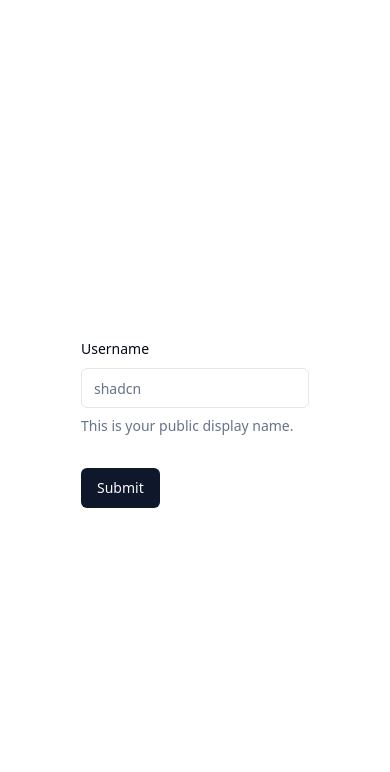
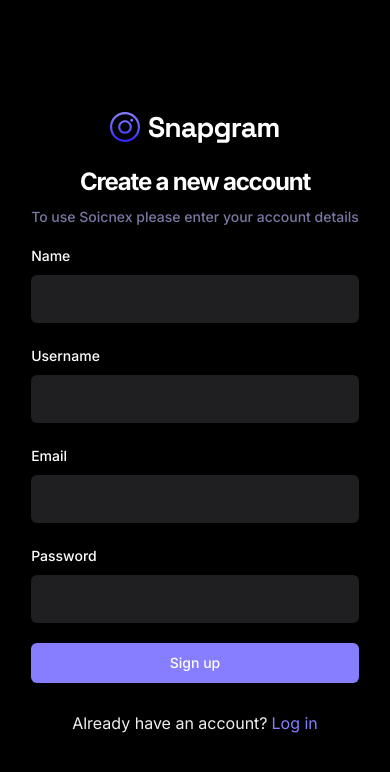
Before and after one commit to steedude/SociNex, a React (Vite) app: page /sign-up in a window 390 px wide. Shown: the top 772 px of the page. Built offline with nearby package versions, Linux system fonts and the light colour scheme.

Commit message:
feat: Signup Form before submit function

```diff
--- a/src/_auth/forms/SignupForm.tsx
+++ b/src/_auth/forms/SignupForm.tsx
@@ -1,44 +1,64 @@
+import { z } from "zod";
+import { Link } from "react-router-dom";
 import { zodResolver } from "@hookform/resolvers/zod";
 import { useForm } from "react-hook-form";
-import { z } from "zod";
-
 import { Button } from "@/components/ui/button";
 import { Input } from "@/components/ui/input";
 import {
+  FormControl,
   Form,
-  FormControl,
-  FormDescription,
   FormField,
   FormItem,
   FormLabel,
   FormMessage,
 } from "@/components/ui/form";
+import { SignupValidation } from "@/lib/validation";
+import Loader from "@/components/shared/Loader";
 
-const formSchema = z.object({
-  username: z.string().min(2, {
-    message: "Username must be at least 2 characters.",
-  }),
-});
+const isLoading = false;
 
 const SignupForm = () => {
-  // 1. Define your form.
-  const form = useForm<z.infer<typeof formSchema>>({
-    resolver: zodResolver(formSchema),
+  const form = useForm<z.infer<typeof SignupValidation>>({
+    resolver: zodResolver(SignupValidation),
     defaultValues: {
+      name: "",
       username: "",
+      email: "",
+      password: "",
     },
   });
 
-  // 2. Define a submit handler.
-  function onSubmit(values: z.infer<typeof formSchema>) {
-    // Do something with the form values.
-    // ✅ This will be type-safe and validated.
+  function onSubmit(values: z.infer<typeof SignupValidation>) {
     console.log(values);
   }
+
   return (
-    <div>
-      <Form {...form}>
-        <form onSubmit={form.handleSubmit(onSubmit)} className="space-y-8">
+    <Form {...form}>
+      <div className="sm:w-420 flex-center flex-col">
+        <img src="/assets/images/logo.svg" alt="" />
+        <h2 className="h3-bold md:h2-bold pt-5 sm:pt-12">
+          Create a new account
+        </h2>
+        <p className=" text-light-3 small-medium md:base-regilar mt-2">
+          To use Soicnex please enter your account details
+        </p>
+
+        <form
+          onSubmit={form.handleSubmit(onSubmit)}
+          className="flex flex-col gap-5 w-full mt-4">
+          <FormField
+            control={form.control}
+            name="name"
+            render={({ field }) => (
+              <FormItem>
+                <FormLabel>Name</FormLabel>
+                <FormControl>
+                  <Input type="text" className="shad-input" {...field} />
+                </FormControl>
+                <FormMessage />
+              </FormItem>
+            )}
+          />
           <FormField
             control={form.control}
             name="username"
@@ -46,19 +66,59 @@
               <FormItem>
                 <FormLabel>Username</FormLabel>
                 <FormControl>
-                  <Input placeholder="shadcn" {...field} />
+                  <Input type="text" className="shad-input" {...field} />
                 </FormControl>
-                <FormDescription>
-                  This is your public display name.
-                </FormDescription>
                 <FormMessage />
               </FormItem>
             )}
           />
-          <Button type="submit">Submit</Button>
+          <FormField
+            control={form.control}
+            name="email"
+            render={({ field }) => (
+              <FormItem>
+                <FormLabel>Email</FormLabel>
+                <FormControl>
+                  <Input type="email" className="shad-input" {...field} />
+                </FormControl>
+                <FormMessage />
+              </FormItem>
+            )}
+          />
+          <FormField
+            control={form.control}
+            name="password"
+            render={({ field }) => (
+              <FormItem>
+                <FormLabel>Password</FormLabel>
+                <FormControl>
+                  <Input type="password" className="shad-input" {...field} />
+                </FormControl>
+                <FormMessage />
+              </FormItem>
+            )}
+          />
+          <Button type="submit" className="shad-button_primary">
+            {isLoading ? (
+              <div className="flex-center gap-2 ">
+                <Loader />
+                Loading...
+              </div>
+            ) : (
+              "Sign up"
+            )}
+          </Button>
+          <p className="text-small-regular text-light-2 text-center mt-2">
+            Already have an account?
+            <Link
+              to="/sign-in"
+              className="text-primary-500 text-small-semibolod ml-1">
+              Log in
+            </Link>
+          </p>
         </form>
-      </Form>
-    </div>
+      </div>
+    </Form>
   );
 };
 
--- /dev/null
+++ b/src/components/shared/Loader.tsx
@@ -0,0 +1,9 @@
+const Loader = () => {
+  return (
+    <div className="flex-center w-full">
+      <img src="/assets/icons/loader.svg" alt="loader" width={24} height={24} />
+    </div>
+  );
+};
+
+export default Loader;
--- a/src/globals.css
+++ b/src/globals.css
@@ -1,76 +1,280 @@
+@import url("https://fonts.googleapis.com/css2?family=Inter:wght@400;500;600;700;800&display=swap");
+
 @tailwind base;
 @tailwind components;
 @tailwind utilities;
 
 @layer base {
-  :root {
-    --background: 0 0% 100%;
-    --foreground: 222.2 84% 4.9%;
-
-    --card: 0 0% 100%;
-    --card-foreground: 222.2 84% 4.9%;
-
-    --popover: 0 0% 100%;
-    --popover-foreground: 222.2 84% 4.9%;
-
-    --primary: 222.2 47.4% 11.2%;
-    --primary-foreground: 210 40% 98%;
-
-    --secondary: 210 40% 96.1%;
-    --secondary-foreground: 222.2 47.4% 11.2%;
-
-    --muted: 210 40% 96.1%;
-    --muted-foreground: 215.4 16.3% 46.9%;
-
-    --accent: 210 40% 96.1%;
-    --accent-foreground: 222.2 47.4% 11.2%;
-
-    --destructive: 0 84.2% 60.2%;
-    --destructive-foreground: 210 40% 98%;
-
-    --border: 214.3 31.8% 91.4%;
-    --input: 214.3 31.8% 91.4%;
-    --ring: 222.2 84% 4.9%;
-
-    --radius: 0.5rem;
+  * {
+    @apply box-border list-none p-0 m-0 scroll-smooth;
   }
 
-  .dark {
-    --background: 222.2 84% 4.9%;
-    --foreground: 210 40% 98%;
-
-    --card: 222.2 84% 4.9%;
-    --card-foreground: 210 40% 98%;
-
-    --popover: 222.2 84% 4.9%;
-    --popover-foreground: 210 40% 98%;
-
-    --primary: 210 40% 98%;
-    --primary-foreground: 222.2 47.4% 11.2%;
-
-    --secondary: 217.2 32.6% 17.5%;
-    --secondary-foreground: 210 40% 98%;
-
-    --muted: 217.2 32.6% 17.5%;
-    --muted-foreground: 215 20.2% 65.1%;
-
-    --accent: 217.2 32.6% 17.5%;
-    --accent-foreground: 210 40% 98%;
-
-    --destructive: 0 62.8% 30.6%;
-    --destructive-foreground: 210 40% 98%;
-
-    --border: 217.2 32.6% 17.5%;
-    --input: 217.2 32.6% 17.5%;
-    --ring: 212.7 26.8% 83.9%;
+  body {
+    @apply bg-dark-1 text-white min-h-screen font-inter;
   }
 }
 
-@layer base {
-  * {
-    @apply border-border;
+@layer utilities {
+  /* TYPOGRAPHY */
+  .h1-bold {
+    @apply text-[36px] font-bold leading-[140%] tracking-tighter;
   }
-  body {
-    @apply bg-background text-foreground;
+
+  .h1-semibold {
+    @apply text-[36px] font-semibold leading-[140%] tracking-tighter;
+  }
+
+  .h2-bold {
+    @apply text-[30px] font-bold leading-[140%] tracking-tighter;
+  }
+
+  .h3-bold {
+    @apply text-[24px] font-bold leading-[140%] tracking-tighter;
+  }
+
+  .base-semibold {
+    @apply text-[16px] font-semibold leading-[140%] tracking-tighter;
+  }
+
+  .base-medium {
+    @apply text-[16px] font-medium leading-[140%];
+  }
+
+  .base-regular {
+    @apply text-[16px] font-normal leading-[140%];
+  }
+
+  .body-bold {
+    @apply text-[18px] font-bold leading-[140%];
+  }
+
+  .body-medium {
+    @apply text-[18px] font-medium leading-[140%];
+  }
+
+  .small-semibold {
+    @apply text-[14px] font-semibold leading-[140%] tracking-tighter;
+  }
+
+  .small-medium {
+    @apply text-[14px] font-medium leading-[140%];
+  }
+
+  .small-regular {
+    @apply text-[14px] font-normal leading-[140%];
+  }
+
+  .subtle-semibold {
+    @apply text-[12px] font-semibold leading-[140%];
+  }
+
+  .tiny-medium {
+    @apply text-[10px] font-medium leading-[140%];
+  }
+
+  /* UTILITIES */
+  .invert-white {
+    @apply invert brightness-0 transition;
+  }
+
+  .flex-center {
+    @apply flex justify-center items-center;
+  }
+
+  .flex-between {
+    @apply flex justify-between items-center;
+  }
+
+  .flex-start {
+    @apply flex justify-start items-center;
+  }
+
+  .custom-scrollbar::-webkit-scrollbar {
+    width: 3px;
+    height: 3px;
+    border-radius: 2px;
+  }
+
+  .custom-scrollbar::-webkit-scrollbar-track {
+    background: #09090a;
+  }
+
+  .custom-scrollbar::-webkit-scrollbar-thumb {
+    background: #5c5c7b;
+    border-radius: 50px;
+  }
+
+  .custom-scrollbar::-webkit-scrollbar-thumb:hover {
+    background: #7878a3;
+  }
+
+  .common-container {
+    @apply flex flex-col flex-1 items-center gap-10 overflow-scroll py-10 px-5 md:px-8 lg:p-14 custom-scrollbar;
+  }
+
+  /* All Users */
+  .user-container {
+    @apply max-w-5xl flex flex-col items-start w-full gap-6 md:gap-9;
+  }
+
+  .user-grid {
+    @apply w-full grid grid-cols-1 xs:grid-cols-2 md:grid-cols-2 lg:grid-cols-2 xl:grid-cols-3 gap-7 max-w-5xl;
+  }
+
+  /* Explore */
+  .explore-container {
+    @apply flex flex-col flex-1 items-center overflow-scroll py-10 px-5 md:p-14 custom-scrollbar;
+  }
+
+  .explore-inner_container {
+    @apply max-w-5xl flex flex-col items-center w-full gap-6 md:gap-9;
+  }
+
+  .explore-search {
+    @apply h-12 bg-dark-4 border-none placeholder:text-light-4 focus-visible:ring-0 focus-visible:ring-offset-0 ring-offset-0 !important;
+  }
+
+  /* Home */
+  .home-container {
+    @apply flex flex-col flex-1 items-center gap-10 overflow-scroll py-10 px-5 md:px-8 lg:p-14 custom-scrollbar;
+  }
+
+  .home-posts {
+    @apply max-w-screen-sm flex flex-col items-center w-full gap-6 md:gap-9;
+  }
+
+  .home-creators {
+    @apply hidden xl:flex flex-col w-72 2xl:w-465 px-6 py-10 gap-10  overflow-scroll custom-scrollbar;
+  }
+
+  /* Post Details */
+  .post_details-container {
+    @apply flex flex-col flex-1 gap-10 overflow-scroll py-10 px-5 md:p-14 custom-scrollbar items-center;
+  }
+
+  .post_details-card {
+    @apply bg-dark-2 w-full max-w-5xl rounded-[30px] flex-col flex xl:flex-row border border-dark-4 xl:rounded-l-[24px];
+  }
+
+  .post_details-img {
+    @apply h-80 lg:h-[480px] xl:w-[48%] rounded-t-[30px] xl:rounded-l-[24px] xl:rounded-tr-none object-cover p-5 bg-dark-1;
+  }
+
+  .post_details-info {
+    @apply bg-dark-2 flex flex-col gap-5 lg:gap-7 flex-1 items-start p-8 rounded-[30px];
+  }
+
+  .post_details-delete_btn {
+    @apply p-0 flex gap-3 hover:bg-transparent hover:text-light-1  text-light-1 small-medium lg:base-medium;
+  }
+
+  /* Profile */
+  .profile-container {
+    @apply flex flex-col items-center flex-1 gap-10 overflow-scroll py-10 px-5 md:p-14 custom-scrollbar;
+  }
+
+  .profile-inner_container {
+    @apply flex items-center md:mb-8 xl:items-start gap-8 flex-col xl:flex-row relative max-w-5xl w-full;
+  }
+
+  .profile-tab {
+    @apply flex-center gap-3 py-4 w-48 bg-dark-2  transition flex-1 xl:flex-initial;
+  }
+
+  /* Saved */
+  .saved-container {
+    @apply flex flex-col flex-1 items-center gap-10 overflow-scroll py-10 px-5 md:p-14 custom-scrollbar;
+  }
+
+  /* Bottom bar */
+  .bottom-bar {
+    @apply z-50 flex-between w-full sticky bottom-0 rounded-t-[20px] bg-dark-2 px-5 py-4 md:hidden;
+  }
+
+  /* File uploader */
+  .file_uploader-img {
+    @apply h-80 lg:h-[480px] w-full rounded-[24px] object-cover object-top;
+  }
+
+  .file_uploader-label {
+    @apply text-light-4 text-center small-regular w-full p-4 border-t border-t-dark-4;
+  }
+
+  .file_uploader-box {
+    @apply flex-center flex-col p-7 h-80 lg:h-[612px];
+  }
+
+  /* Grid Post List */
+  .grid-container {
+    @apply w-full grid grid-cols-1 sm:grid-cols-2 md:grid-cols-1 lg:grid-cols-2 xl:grid-cols-3 gap-7 max-w-5xl;
+  }
+
+  .grid-post_link {
+    @apply flex rounded-[24px] border border-dark-4 overflow-hidden cursor-pointer w-full h-full;
+  }
+
+  .grid-post_user {
+    @apply absolute bottom-0 p-5 flex-between w-full bg-gradient-to-t from-dark-3 to-transparent rounded-b-[24px] gap-2;
+  }
+
+  /* Left sidebar */
+  .leftsidebar {
+    @apply hidden md:flex px-6 py-10 flex-col justify-between min-w-[270px] bg-dark-2;
+  }
+
+  .leftsidebar-link {
+    @apply rounded-lg base-medium hover:bg-primary-500 transition;
+  }
+
+  /* Post Card */
+  .post-card {
+    @apply bg-dark-2 rounded-3xl border border-dark-4 p-5 lg:p-7 w-full max-w-screen-sm;
+  }
+
+  .post-card_img {
+    @apply h-64 xs:h-[400px] lg:h-[450px] w-full rounded-[24px] object-cover mb-5;
+  }
+
+  /* Topbar */
+  .topbar {
+    @apply sticky top-0 z-50 md:hidden bg-dark-2 w-full;
+  }
+
+  /* User card */
+  .user-card {
+    @apply flex-center flex-col gap-4 border border-dark-4 rounded-[20px] px-5 py-8;
   }
 }
+
+@layer components {
+  /* SHADCN COMPONENTS */
+  /* Form */
+  .shad-form_label {
+    @apply text-white !important;
+  }
+
+  .shad-form_message {
+    @apply text-red !important;
+  }
+
+  .shad-input {
+    @apply h-12 bg-dark-4 border-none placeholder:text-light-4 focus-visible:ring-1 focus-visible:ring-offset-1 ring-offset-light-3 !important;
+  }
+
+  .shad-textarea {
+    @apply h-36 bg-dark-3 rounded-xl border-none focus-visible:ring-1 focus-visible:ring-offset-1 ring-offset-light-3 !important;
+  }
+
+  /* Button */
+  .shad-button_primary {
+    @apply bg-primary-500 hover:bg-primary-500 text-light-1 flex gap-2 !important;
+  }
+
+  .shad-button_dark_4 {
+    @apply h-12 bg-dark-4 px-5 text-light-1 flex gap-2 !important;
+  }
+
+  .shad-button_ghost {
+    @apply flex gap-4 items-center justify-start hover:bg-transparent hover:text-white !important;
+  }
+}
--- /dev/null
+++ b/src/lib/validation/index.ts
@@ -0,0 +1,12 @@
+import { z } from "zod";
+
+export const SignupValidation = z.object({
+  name: z.string().min(2, { message: "Name must be at least 2 characters." }),
+  username: z
+    .string()
+    .min(2, { message: "Username must be at least 2 characters." }),
+  email: z.string().email(),
+  password: z
+    .string()
+    .min(6, { message: "Password must be at least 8 characters." }),
+});
--- a/tailwind.config.js
+++ b/tailwind.config.js
@@ -2,12 +2,11 @@
 module.exports = {
   darkMode: ["class"],
   content: [
-    './pages/**/*.{ts,tsx}',
-    './components/**/*.{ts,tsx}',
-    './app/**/*.{ts,tsx}',
-    './src/**/*.{ts,tsx}',
+    "./pages/**/*.{ts,tsx}",
+    "./components/**/*.{ts,tsx}",
+    "./app/**/*.{ts,tsx}",
+    "./src/**/*.{ts,tsx}",
   ],
-  prefix: "",
   theme: {
     container: {
       center: true,
@@ -18,53 +17,38 @@
     },
     extend: {
       colors: {
-        border: "hsl(var(--border))",
-        input: "hsl(var(--input))",
-        ring: "hsl(var(--ring))",
-        background: "hsl(var(--background))",
-        foreground: "hsl(var(--foreground))",
-        primary: {
-          DEFAULT: "hsl(var(--primary))",
-          foreground: "hsl(var(--primary-foreground))",
-        },
-        secondary: {
-          DEFAULT: "hsl(var(--secondary))",
-          foreground: "hsl(var(--secondary-foreground))",
-        },
-        destructive: {
-          DEFAULT: "hsl(var(--destructive))",
-          foreground: "hsl(var(--destructive-foreground))",
-        },
-        muted: {
-          DEFAULT: "hsl(var(--muted))",
-          foreground: "hsl(var(--muted-foreground))",
-        },
-        accent: {
-          DEFAULT: "hsl(var(--accent))",
-          foreground: "hsl(var(--accent-foreground))",
-        },
-        popover: {
-          DEFAULT: "hsl(var(--popover))",
-          foreground: "hsl(var(--popover-foreground))",
-        },
-        card: {
-          DEFAULT: "hsl(var(--card))",
-          foreground: "hsl(var(--card-foreground))",
-        },
+        "primary-500": "#877EFF",
+        "primary-600": "#5D5FEF",
+        "secondary-500": "#FFB620",
+        "off-white": "#D0DFFF",
+        red: "#FF5A5A",
+        "dark-1": "#000000",
+        "dark-2": "#09090A",
+        "dark-3": "#101012",
+        "dark-4": "#1F1F22",
+        "light-1": "#FFFFFF",
+        "light-2": "#EFEFEF",
+        "light-3": "#7878A3",
+        "light-4": "#5C5C7B",
       },
-      borderRadius: {
-        lg: "var(--radius)",
-        md: "calc(var(--radius) - 2px)",
-        sm: "calc(var(--radius) - 4px)",
+      screens: {
+        xs: "480px",
+      },
+      width: {
+        420: "420px",
+        465: "465px",
+      },
+      fontFamily: {
+        inter: ["Inter", "sans-serif"],
       },
       keyframes: {
         "accordion-down": {
-          from: { height: "0" },
+          from: { height: 0 },
           to: { height: "var(--radix-accordion-content-height)" },
         },
         "accordion-up": {
           from: { height: "var(--radix-accordion-content-height)" },
-          to: { height: "0" },
+          to: { height: 0 },
         },
       },
       animation: {
@@ -74,4 +58,4 @@
     },
   },
   plugins: [require("tailwindcss-animate")],
-}
+};
```
